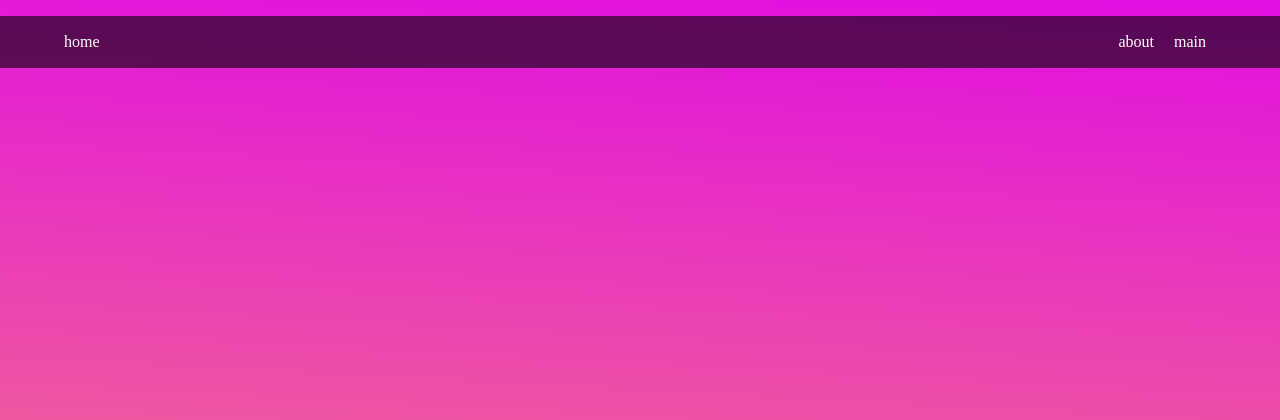
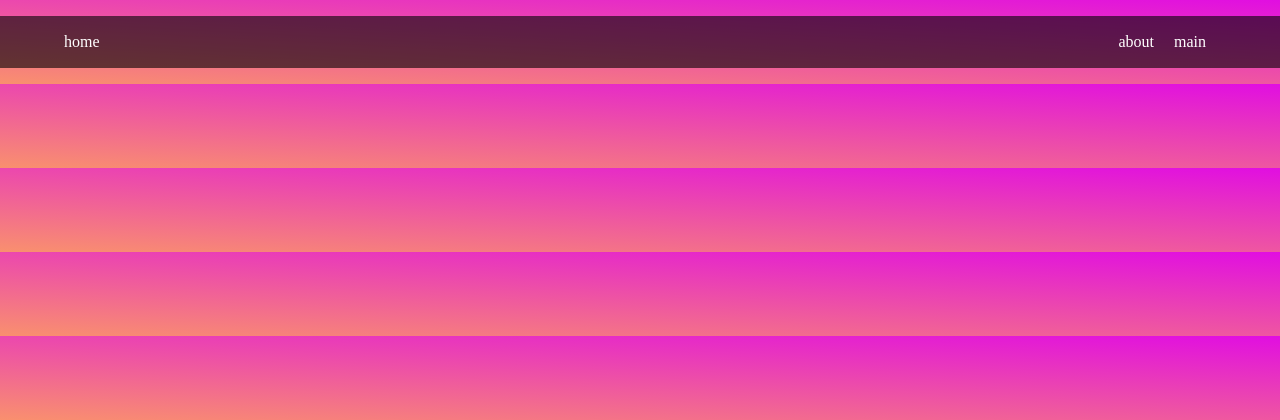
Before and after one commit to 11h00/instagram-reposter, a PHP site: page / in a window 1280 px wide. Shown: the top 420 px of the page. Run offline with PHP 8.4, Linux system fonts and the light colour scheme.

Commit message:
edited the css instead of scss lol

```diff
--- a/css/style.css
+++ b/css/style.css
@@ -1,6 +1,6 @@
 body {
   background: linear-gradient(3deg, #f9906e, #e10ee1);
-  background-attachment: fixed;
+  background-attachment: scroll;
   margin: 0;
   padding: 0;
 }
--- a/scss/style.scss
+++ b/scss/style.scss
@@ -2,6 +2,7 @@
 
 body{
     background: $background;
+    background-attachment: scroll;
     margin: 0;
     padding: 0;
 }
```
Also changed, not shown: 1 other file.
